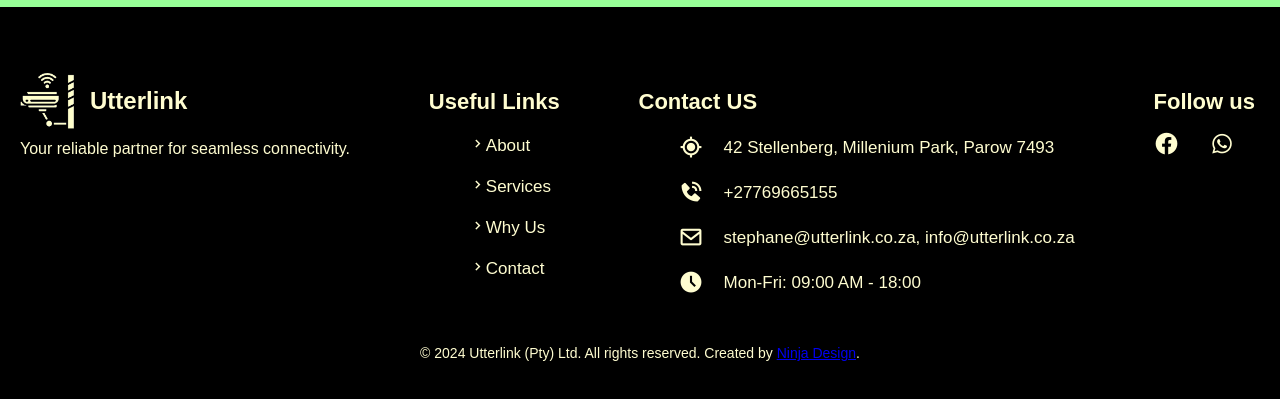
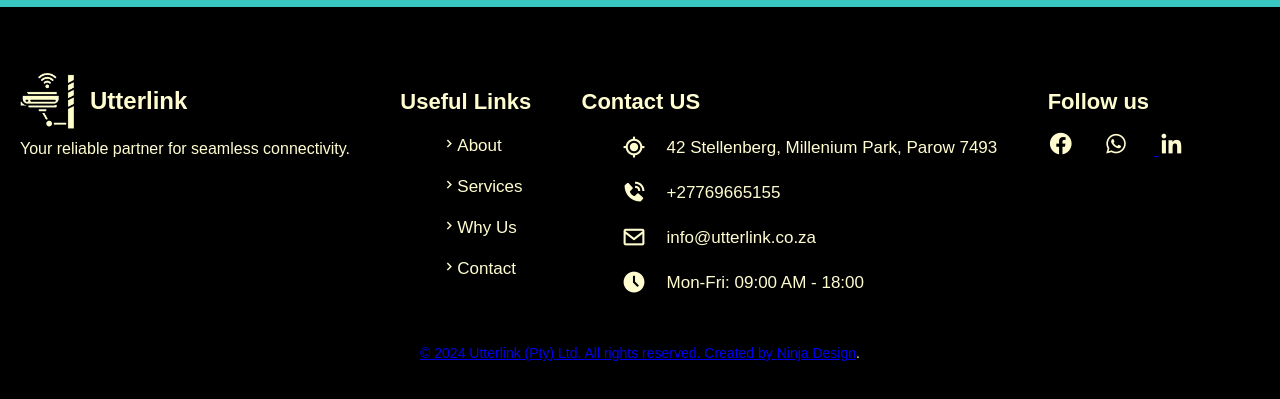
Before and after one commit to Gradi03/utterlink_website, a plain HTML site: page index.html in a window 1280 px wide. Shown: the part 3925-4324 px from the top of the page. Drawn offline with nearby package versions, Linux system fonts and the light colour scheme.

Commit message:
first commit

```diff
--- a/index.html
+++ b/index.html
@@ -376,7 +376,7 @@ window.addEventListener("scroll", function() {
           <li>
             <i class='bx bx-envelope'></i>
 
-            <span>stephane@utterlink.co.za, info@utterlink.co.za</span>
+            <span>info@utterlink.co.za</span>
           </li>
           <li>
             <i class="bx bxs-time-five"></i>
@@ -392,7 +392,8 @@ window.addEventListener("scroll", function() {
         <a href="https://wa.me/+27769665155" target="_blank">
           <i class="bx bxl-whatsapp"></i>
         </a>
-        <!-- <i class="bx bxl-twitter"></i> -->
+
+        <a href="https://www.linkedin.com/in/utterlink-network-135273325/"><i class="bx bxl-linkedin"></i>
         <!-- <i class="bx bxl-instagram-alt"></i> -->
       </div>
     </div>
--- a/styles.css
+++ b/styles.css
@@ -2,7 +2,11 @@
 @import url("https://fonts.googleapis.com/css2?family=Open+Sans:wght@300;400;500;600;700&display=swap");
 
 body {
-  background-color: #98ff98;
+  background: rgb(34,193,195);
+background: linear-gradient(0deg, rgba(34,193,195,1) 0%, rgba(253,255,168,1) 100%);
+
+  /* background-color: #98ff98; */
+
   /* Light gray */
   color: #fffdd0;
 
```
